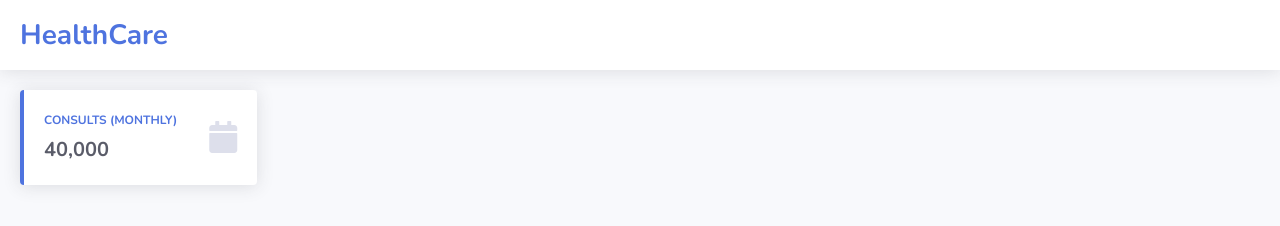
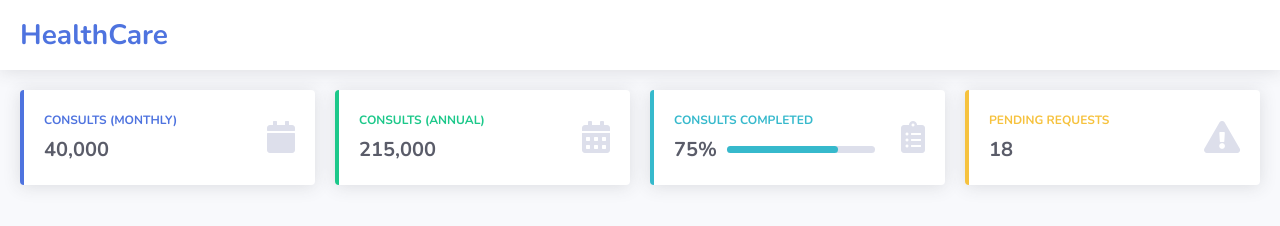
Before and after one commit to PWNHealth/frontend-dev-challenge, a website built with Parcel: page index.html in a window 1280 px wide. Built offline with nearby package versions, Linux system fonts and the light colour scheme.

Commit message:
Add progress bar component

```diff
--- a/assets/styles/components/card.scss
+++ b/assets/styles/components/card.scss
@@ -13,6 +13,10 @@
   border-left: 4px solid var(--card-main-color);
   border-radius: 4px;
   gap: 1rem;
+
+  &--fluid {
+    width: 100%;
+  }
 
   &-title {
     display: block;
@@ -34,6 +38,6 @@
   }
 
   &.has-trailingIcon {
-    padding-right: 8rem;
+    padding-right: 7rem;
   }
 }
--- a/assets/styles/components/index.scss
+++ b/assets/styles/components/index.scss
@@ -1 +1,2 @@
 @import './card';
+@import './progress-bar';
--- /dev/null
+++ b/assets/styles/components/progress-bar.scss
@@ -0,0 +1,21 @@
+.progress-bar {
+  --progress-bar-color: var(--primary-color);
+  --progress-bar-bg-color: #dddfeb;
+  --progress-bar-percentege: 0%;
+
+  position: relative;
+  width: 100%;
+  height: .75rem;
+  background-color: var(--progress-bar-bg-color);
+  border-radius: 500rem;
+
+  &:after {
+    content: '';
+    position: absolute;
+    width: var(--progress-bar-percentege);
+    background-color: var(--progress-bar-color);
+    height: 100%;
+    border-radius: 500rem;
+    z-index: 1;
+  }
+}
--- a/assets/styles/layouts/dashboard.scss
+++ b/assets/styles/layouts/dashboard.scss
@@ -4,8 +4,22 @@ main {
   background-color: var(--background-color);
 }
 
+.kpis {
+  display: grid;
+  grid-template-columns: repeat(4, 1fr);
+  gap: 2rem;
+}
+
 .kpi {
   &-number {
     font-size: 2rem;
   }
+
+  &-consultsCompleted {
+    .card-content {
+      display: flex;
+      align-items: center;
+      gap: 1rem;
+    }
+  }
 }
--- a/index.html
+++ b/index.html
@@ -3,6 +3,7 @@
   <head>
     <title>Healthcare</title>
     <meta charset="UTF-8" />
+    <meta name="viewport" content="width=device-width, initial-scale=1.0">
 
     <link rel="stylesheet" href="./assets/styles/main.scss">
     <link rel="preconnect" href="https://fonts.gstatic.com">
@@ -16,10 +17,28 @@
     </header>
     <main>
       <section class="kpis">
-        <div class="kpi card has-trailingIcon">
+        <div class="kpi card card--fluid has-trailingIcon">
           <span class="card-title">Consults (Monthly)</span>
           <strong class="kpi-number">40,000</strong>
           <i class="card-icon fas fa-calendar fa-2x"></i>
+        </div>
+        <div class="kpi card card--fluid has-trailingIcon" style="--card-main-color: #1cc88a;">
+          <span class="card-title">Consults (Annual)</span>
+          <strong class="kpi-number">215,000</strong>
+          <i class="card-icon fas fa-calendar-alt fa-2x"></i>
+        </div>
+        <div class="kpi kpi-consultsCompleted card card--fluid has-trailingIcon" style="--card-main-color: #36b9cc;">
+          <span class="card-title">Consults Completed</span>
+          <div class="card-content">
+            <strong class="kpi-number">75%</strong>
+            <div class="progress-bar" style="--progress-bar-percentege: 75%; --progress-bar-color: #36b9cc;"></div>
+          </div>
+          <i class="card-icon fas fa-clipboard-list fa-2x"></i>
+        </div>
+        <div class="kpi card card--fluid has-trailingIcon" style="--card-main-color: #f6c23e;">
+          <span class="card-title">Pending Requests</span>
+          <strong class="kpi-number">18</strong>
+          <i class="card-icon fas fa-exclamation-triangle fa-2x"></i>
         </div>
       </section>
     </main>
```
